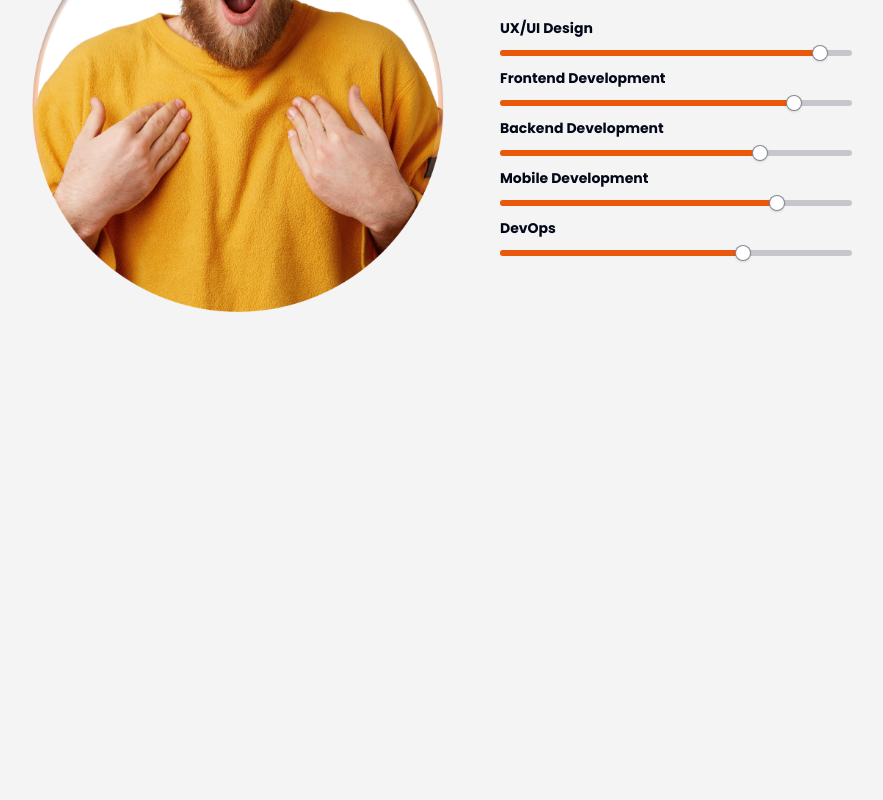
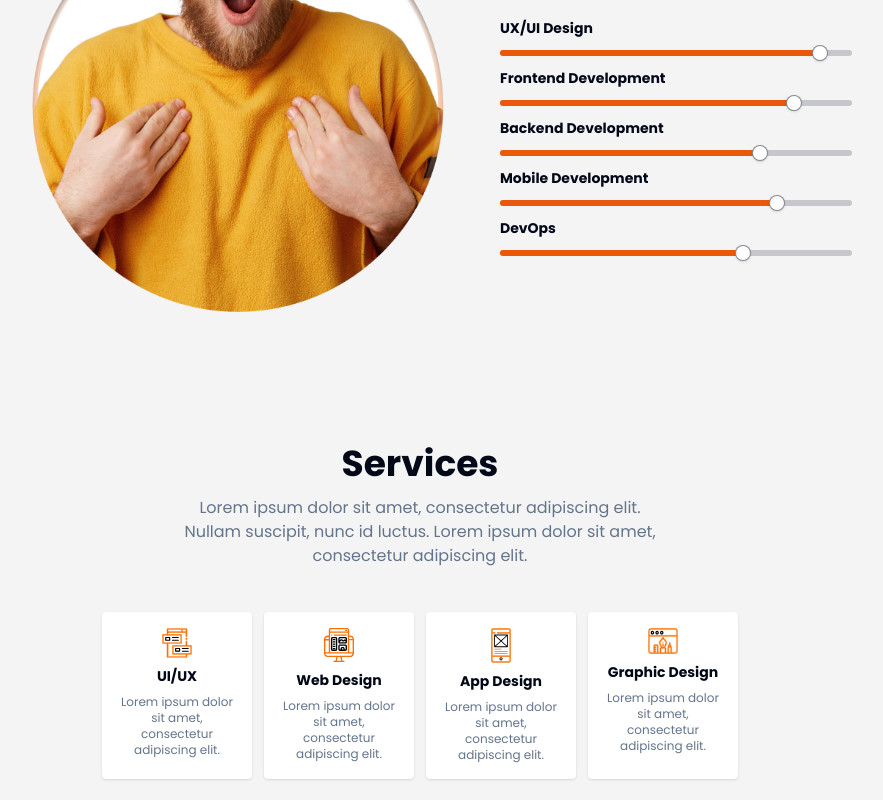
Before and after one commit to makewithreact/my-portfolio, a Next.js app: page / in a window 1280 px wide. Shown: the part 980-1780 px from the top of the page, without its empty margins (220-1103 px from the left). Before the commit the page ends 1328 px from the top, so only its background shows below. Built offline with nearby package versions, Linux system fonts and the light colour scheme.

Commit message:
feat: create ServicesSection

```diff
--- a/app/page.tsx
+++ b/app/page.tsx
@@ -1,11 +1,13 @@
 import { AboutMeSection } from "@/components/AboutMeSection";
 import { HeroSection } from "@/components/HeroSection";
+import { ServicesSection } from "@/components/ServicesSection";
 
 export default function Home() {
   return (
     <main className="flex flex-col gap-8 w-full max-w-4xl p-4 mx-auto">
       <HeroSection />
       <AboutMeSection />
+      <ServicesSection />
     </main>
   );
 }
--- a/components/AboutMeSection.tsx
+++ b/components/AboutMeSection.tsx
@@ -16,7 +16,7 @@ export function AboutMeSection() {
       <Image src={aboutMeImage} alt="Jhon Doe" width={500} height={500} />
 
       <div className="flex flex-col gap-3 w-full mt-4 md:mt-0">
-        <h3 className="text-4xl font-bold text-center md:text-left">About Me</h3>
+        <h1 className="text-4xl font-bold text-center md:text-left">About Me</h1>
         <p className="text-muted-foreground text-center md:text-left">
           Lorem ipsum dolor sit amet, consectetur adipiscing elit. Nullam
           suscipit, nunc id luctus.
--- /dev/null
+++ b/components/ServicesSection.tsx
@@ -0,0 +1,46 @@
+import Image from 'next/image'
+import uiUxIcon from '../public/icons/ui-ux-icon.svg'
+import webDesignIcon from '../public/icons/web-design-icon.svg'
+import appDesignIcon from '../public/icons/app-design-icon.svg'
+import graphicDesignIcon from '../public/icons/graphic-design-icon.svg'
+
+const services = [{
+  name: "UI/UX",
+  icon: uiUxIcon,
+}, {
+  name: "Web Design",
+  icon: webDesignIcon,
+}, {
+  name: "App Design",
+  icon: appDesignIcon,
+}, {
+  name: "Graphic Design",
+  icon: graphicDesignIcon
+}]
+
+export function ServicesSection() {
+  return (
+    <section className="w-full py-20 flex flex-col gap-3 items-center">
+      <h1 className="text-4xl font-bold text-center md:text-left">Services</h1>
+      <p className="max-w-[500px] text-center text-muted-foreground">
+        Lorem ipsum dolor sit amet, consectetur adipiscing elit. Nullam
+        suscipit, nunc id luctus.
+        Lorem ipsum dolor sit amet, consectetur adipiscing elit.
+      </p>
+
+      <div className="flex flex-col md:flex-row gap-3 mt-8">
+        {
+          services.map(service => (
+            <div key={service.name} className="w-full md:w-[150px] bg-white rounded shadow flex flex-col items-center gap-2 p-4">
+              <Image src={service.icon} alt={service.name} className="max-h-[35px]" width={30} height={30} />
+              <span className="font-bold text-sm">{service.name}</span>
+              <p className="text-muted-foreground text-xs text-center">
+                Lorem ipsum dolor sit amet, consectetur adipiscing elit.
+              </p>
+            </div>
+          ))
+        }
+      </div>
+    </section>
+  )
+}
```
